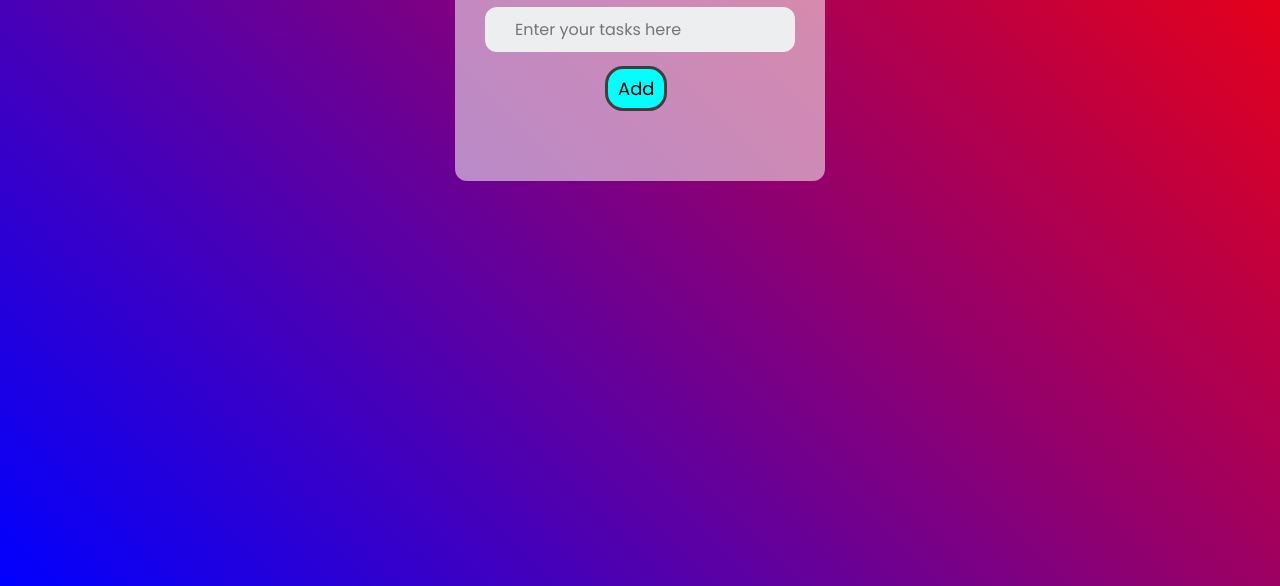
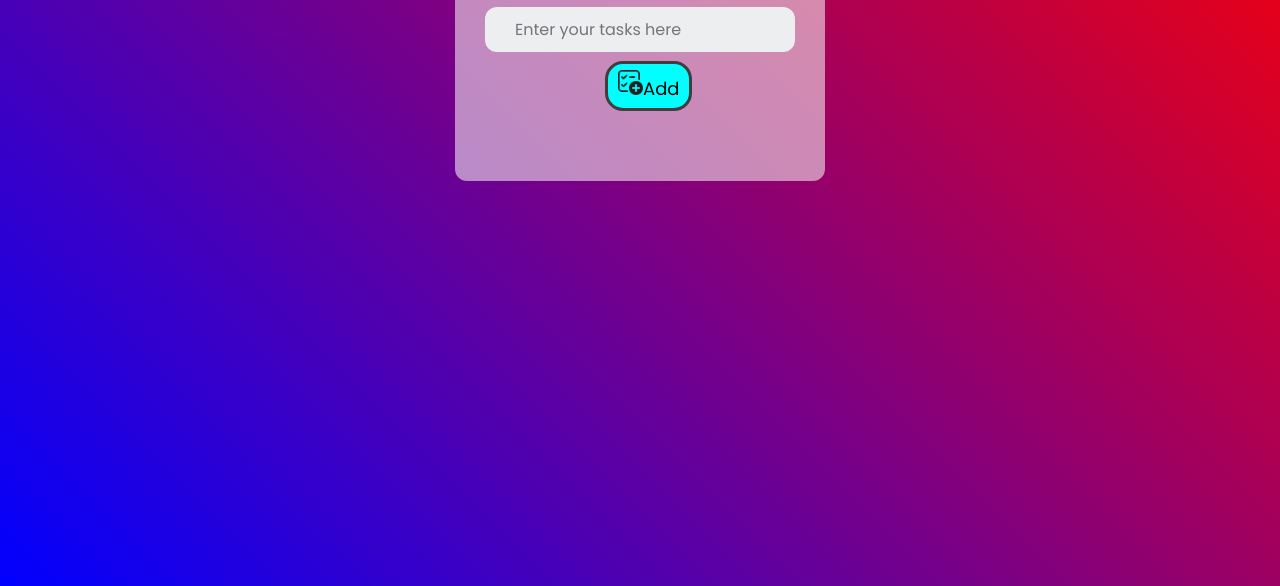
Before and after one commit to shivam15102005/Brainwave_Matrix_intern-Task1, a plain HTML site: page index.html in a window 1280 px wide. Shown: the part 214-800 px from the top of the page. Drawn offline with Linux system fonts and the light colour scheme.

Commit message:
Update index.html

```diff
--- a/index.html
+++ b/index.html
@@ -14,7 +14,7 @@
           <input type="text" id="input-box" placeholder="Enter your tasks here" autofocus >
         </div>
           <div>
-          <button onclick="addTask()"> <img src="images/task.add.png" alt="">Add</button>
+          <button onclick="addTask()"> <img src="task.add.png" alt="">Add</button>
           </div>
         <ul id="list-container"></ul>
       </div>
```
